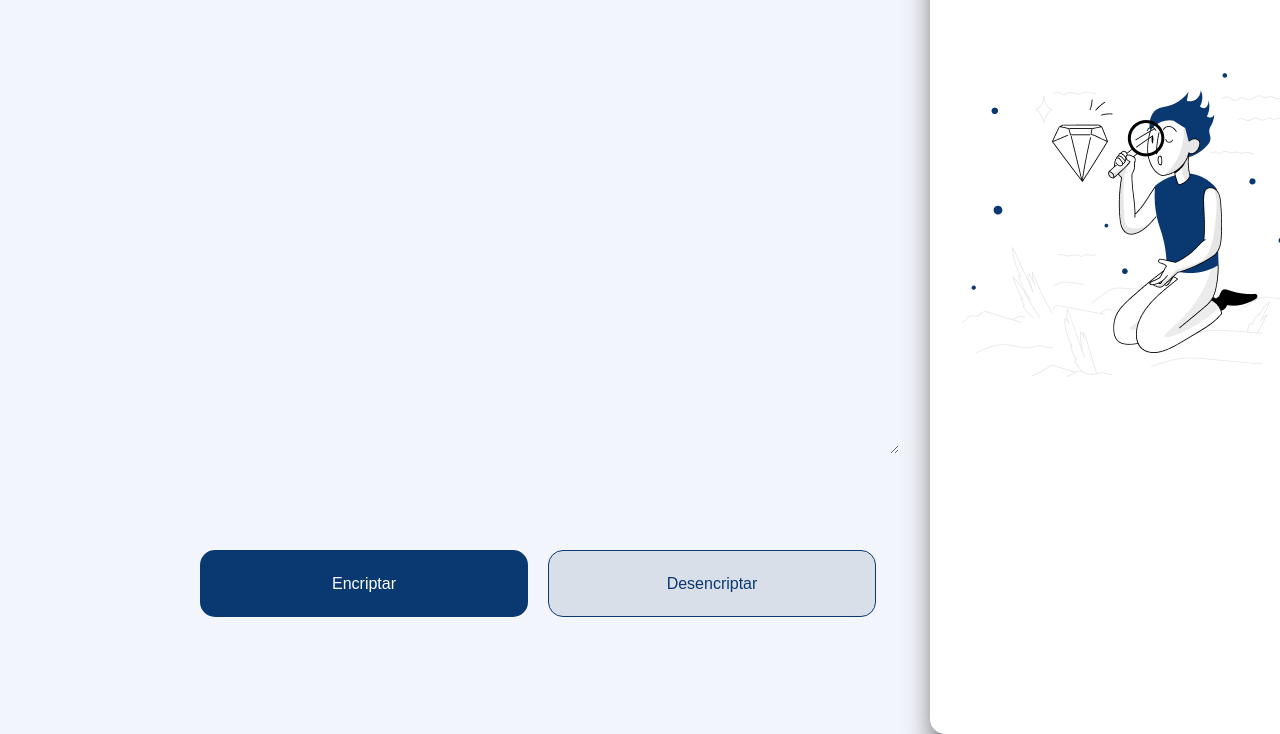
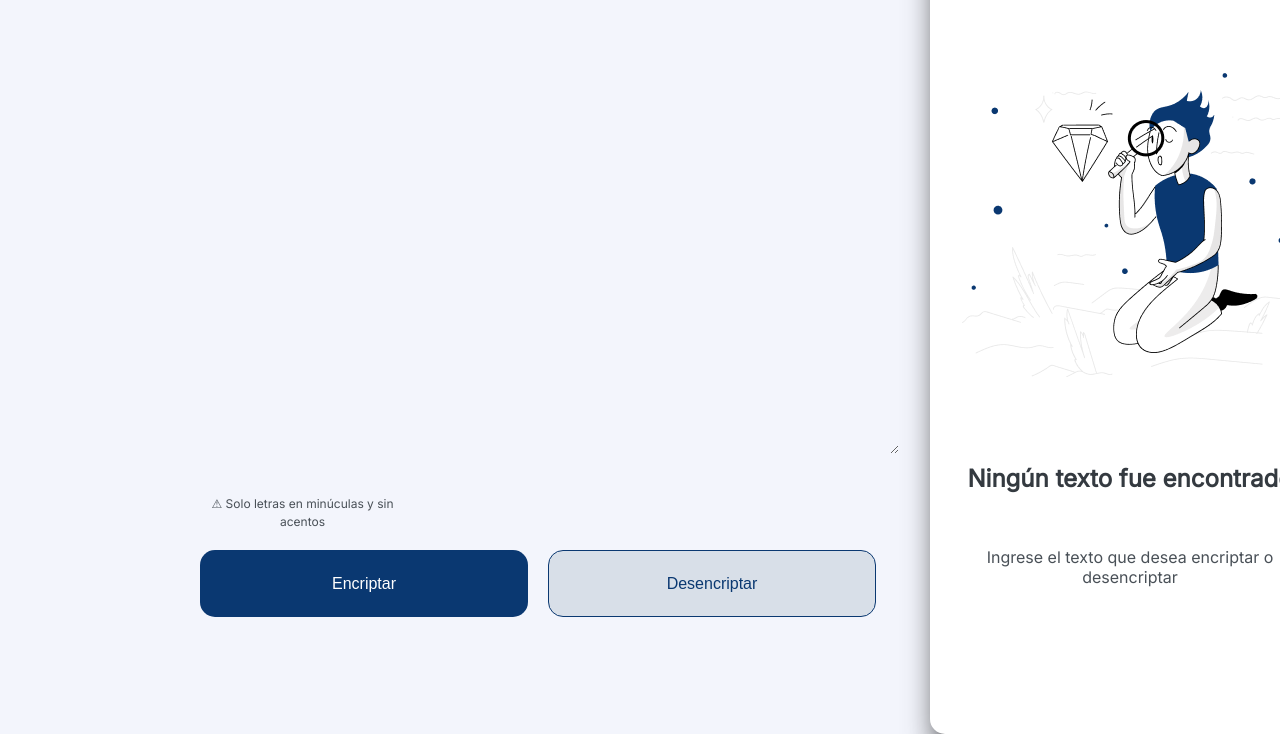
Before and after one commit to MonsalveR95/Challenge1, a plain HTML site: page Challenge 1/index.html in a window 1280 px wide. Shown: the part 250-984 px from the top of the page. Drawn offline with Linux system fonts and the light colour scheme.

Commit message:
Correciones varias

```diff
--- a/Challenge 1/index.html
+++ b/Challenge 1/index.html
@@ -24,7 +24,17 @@
 
         <div class="rectangulo">
             <img src="static/Muñeco.png" alt="muñeco" >
+
+            <div class="textos">
+                <p class="ningun"> Ningún texto fue encontrado </p>
+                <p class="ingrese"> Ingrese el texto que desea encriptar o desencriptar </p>
+            </div>
         </div>
+
+        <div class="adv">
+            <p class="advertencia"> Solo letras en minúculas y sin acentos </p>
+        </div>
+
 
         <div class="botones">
             <input type="button" value="Encriptar" class="encriptar">
--- a/Challenge 1/style.css
+++ b/Challenge 1/style.css
@@ -48,6 +48,55 @@ body{
     margin-right: 32px;
 }
 
+.textos{
+    position: absolute;
+    top: 619px;
+    width: 336px;
+    height: 122px;
+    margin: 32px;
+    text-align: center;
+
+}
+
+.ningun{
+    height: 58px;
+    color: #343A40;
+    font-weight: 700;
+    font-size: 24px;
+    line-height: 120%;
+}
+
+.ingrese{
+    height: 48px;
+    font-size: 16px;
+    color: #495057;
+}
+
+.adv{
+    display: flex;
+    flex-direction: row;
+    position: absolute;
+    width: 229px;
+    height: 18px;
+    left: 200px;
+    top: 745px;
+    align-items: center;
+    padding: 0px;
+}
+
+.advertencia{
+    text-align: center;
+    font-size: 12px;
+    color: #495057;
+    width: 205px;
+    height: 18px;
+    line-height: 150%;
+}
+
+.advertencia:before{
+     content: "\26A0";
+}
+
 .botones{
     display: flex;
     flex-direction: row;
```
